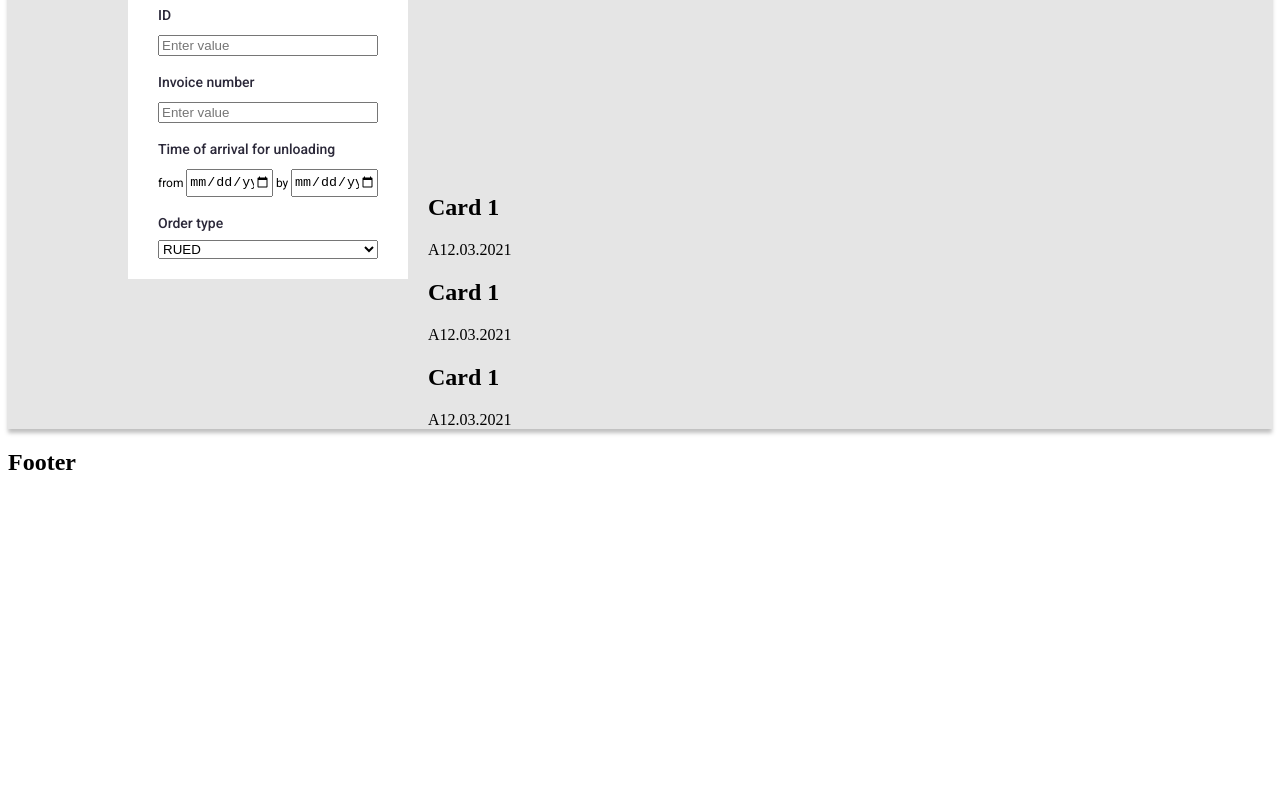
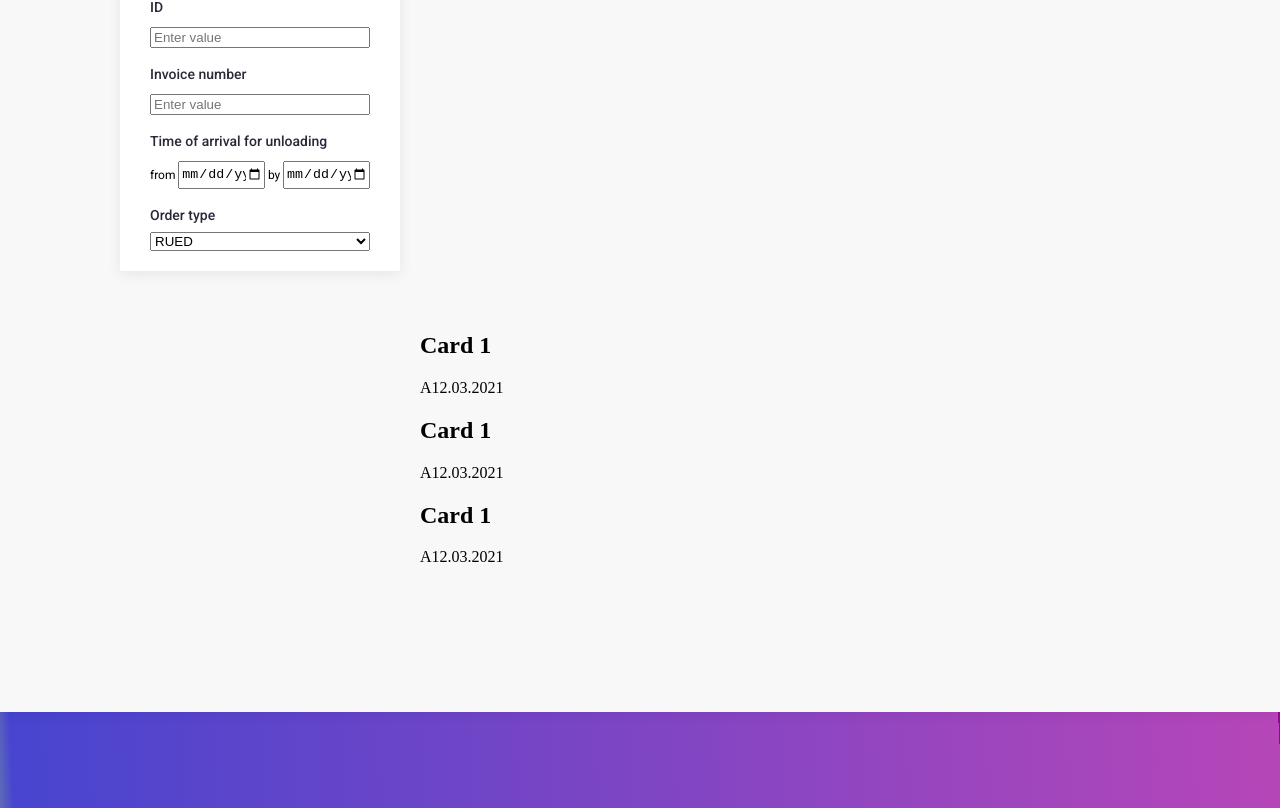
Before and after one commit to ChewbyIrinine/ksk-test-project, a React (Create React App) app: page / in a window 1280 px wide. Shown: the part 349-1157 px from the top of the page. Before the commit the page ends 845 px from the top, so only its background shows below. Built offline with nearby package versions, Linux system fonts and the light colour scheme.

Commit message:
Footer optimization

```diff
--- a/public/index.html
+++ b/public/index.html
@@ -11,7 +11,7 @@
 			rel="stylesheet"
 		/>
 	</head>
-	<body>
+	<body style="margin: 0">
 		<noscript>You need to enable JavaScript to run this app.</noscript>
 		<div id="root"></div>
 	</body>
--- a/src/App/App.css
+++ b/src/App/App.css
@@ -72,6 +72,21 @@
 	grid-template-areas:
 		"filters sorting"
 		"filters cards-field";
-	background-color: #e5e5e5;
-	box-shadow: 0px 4px 4px rgba(0, 0, 0, 0.25);
+	background-color: #f8f8f8;
+	box-shadow: 0px 4px 12px #e7e7e7;
+	min-height: 100vh;
 }
+
+.footer {
+	height: 96px;
+	background: linear-gradient(
+		267.21deg,
+		#900793 0.16%,
+		rgba(134, 4, 137, 0.785707) 0.16%,
+		rgba(159, 12, 162, 0.762269) 0.16%,
+		rgba(5, 1, 190, 0.734375) 98.91%,
+		rgba(0, 28, 126, 0.619792) 100.15%,
+		rgba(6, 77, 142, 0.447917) 102.03%,
+		rgba(1, 0, 60, 0) 102.73%
+	);
+}
--- a/src/App/App.js
+++ b/src/App/App.js
@@ -3,7 +3,6 @@ import React from "react";
 import Filters from "../Filters";
 import Sorting from "../Sorting";
 import CardsField from "../CardsField";
-import Footer from "../Footer";
 
 import "./App.css";
 
@@ -32,9 +31,7 @@ export default class App extends React.Component {
 						</div>
 					</div>
 				</div>
-				<div className="footer">
-					<Footer />
-				</div>
+				<footer className="footer"></footer>
 			</div>
 		);
 	}
--- a/src/Filters/Filters.css
+++ b/src/Filters/Filters.css
@@ -5,6 +5,7 @@
 	margin-top: 29px;
 	margin-left: 120px;
 	margin-right: 20px;
+	box-shadow: 0px 4px 12px #e7e7e7;
 }
 
 .filters-text {
@@ -50,7 +51,7 @@
 	align-items: center;
 	justify-content: space-between;
 	margin-top: 11px;
-    margin-bottom: 17px;
+	margin-bottom: 17px;
 }
 
 .filters__content-label--date {
@@ -67,6 +68,6 @@
 
 .filters__select {
 	width: 100%;
-    margin-top: 8px;
-    margin-bottom: 20px;
+	margin-top: 8px;
+	margin-bottom: 20px;
 }
--- a/src/Footer/Footer.js
+++ /dev/null
@@ -1,7 +0,0 @@
-import React from "react";
-
-const Footer = () => {
-	return <h2>Footer</h2>;
-};
-
-export default Footer;
--- a/src/Footer/index.js
+++ /dev/null
@@ -1,3 +0,0 @@
-import Footer from "./Footer";
-
-export default Footer;
```
Also changed, not shown: src/Footer/Footer.css (deleted).
